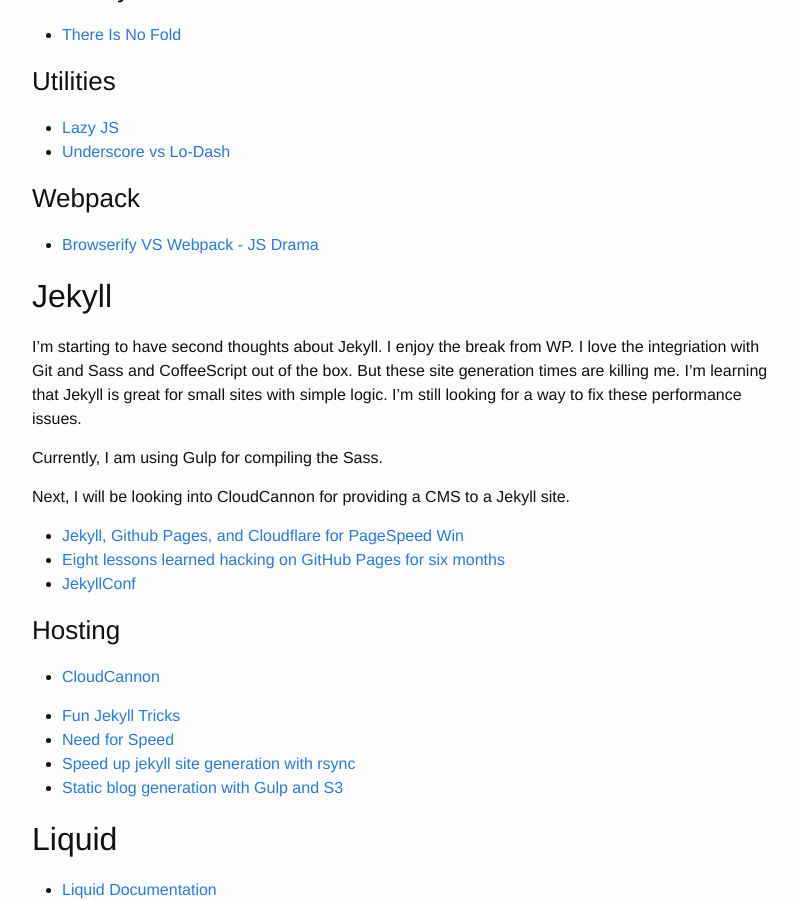
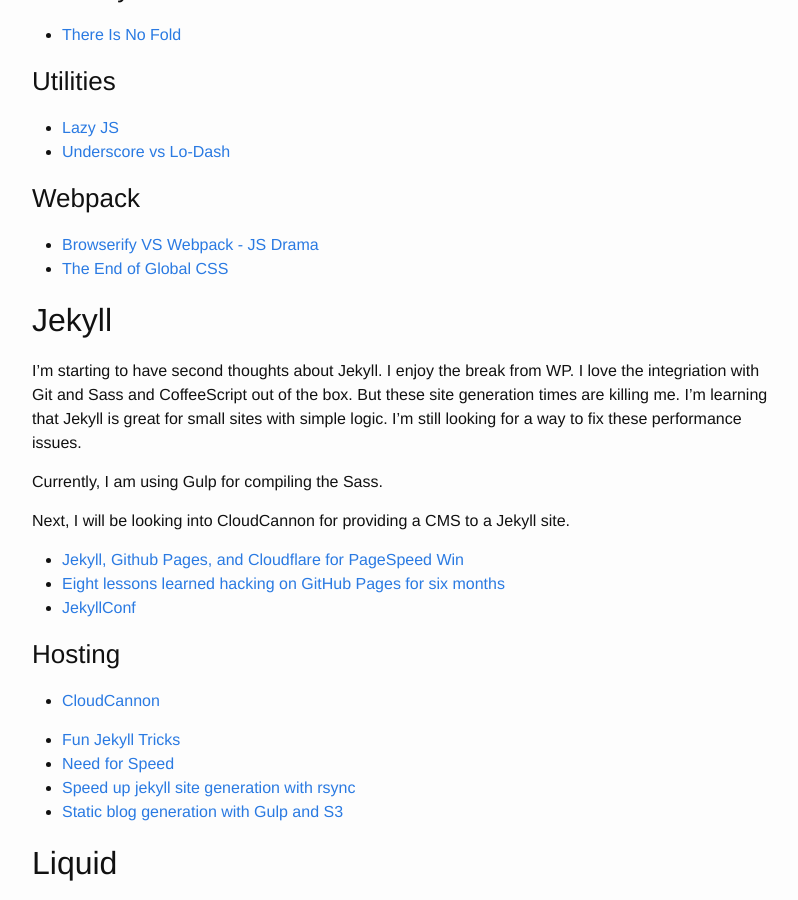
Before and after one commit to brownerd/brownerd.github.io, a Jekyll site: the page built from _posts/2015-01-01-reading-list-2015.md, in a window 1280 px wide and 900 px high, scrolled down 22452 px. Shown: the whole window, without its empty margins (238-1036 px from the left). Built offline with Jekyll 4.4.1, drawn with Linux system fonts in a browser that asks for light colours; emoji names are drawn with the system emoji font.

Commit message:
designer fall

```diff
--- a/_posts/2015-01-01-reading-list-2015.md
+++ b/_posts/2015-01-01-reading-list-2015.md
@@ -1240,6 +1240,7 @@ A REACT- LIKE, 3.5KB USER INTERFACE LIBRARY
 ### Webpack
 - [Browserify VS Webpack - JS Drama](http://blog.namangoel.com/browserify-vs-webpack-js-drama
 	)
+- [The End of Global CSS](https://medium.com/seek-ui-engineering/the-end-of-global-css-90d2a4a06284)
 
 
 ## Jekyll
```
